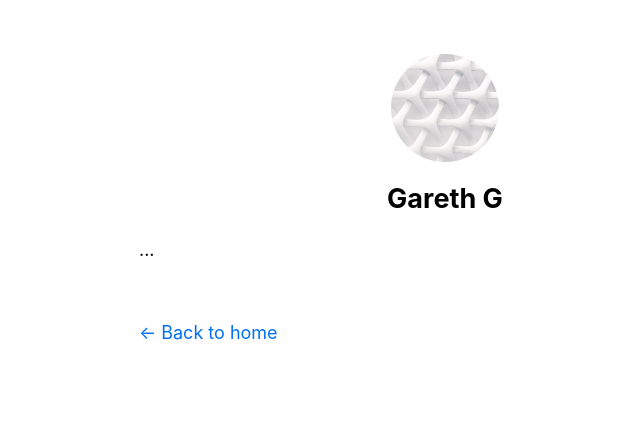
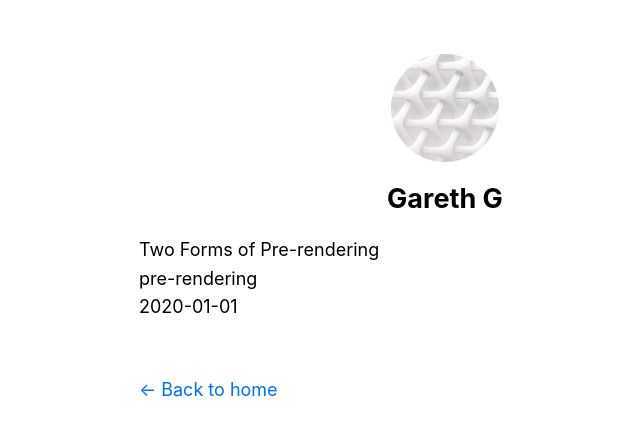
Before and after one commit to gareth-24/nextjs-blog, a Next.js app: page /posts/pre-rendering in a window 1280 px wide. Shown: the top 436 px of the page, without its empty margins (195-835 px from the left). Built offline with nearby package versions, Linux system fonts and the light colour scheme.

Commit message:
update posts.js with new route and implement getStaticProps

```diff
--- a/lib/posts.js
+++ b/lib/posts.js
@@ -58,3 +58,17 @@
     };
   });
 }
+
+export function getPostData(id) {
+  const fullPath = path.join(postsDirectory, `${id}.md`);
+  const fileContents = fs.readFileSync(fullPath, 'utf8');
+
+  // Use gray-matter to parse the post metadata section
+  const matterResult = matter(fileContents);
+
+  // Combine the data with the id
+  return {
+    id,
+    ...matterResult.data,
+  };
+}
--- a/pages/posts/[id].js
+++ b/pages/posts/[id].js
@@ -1,5 +1,31 @@
-import Layout from '../../components/layout';
+import Layout from '../../components/layout'
+import { getAllPostIds, getPostData } from '../../lib/posts'
 
-export default function Post() {
-  return <Layout>...</Layout>;
+export default function Post({ postData }) {
+  return (
+    <Layout>
+      {postData.title}
+      <br />
+      {postData.id}
+      <br />
+      {postData.date}
+    </Layout>
+  )
 }
+
+export async function getStaticPaths() {
+  const paths = getAllPostIds()
+  return {
+    paths,
+    fallback: false
+  }
+}
+
+export async function getStaticProps({ params }) {
+  const postData = getPostData(params.id)
+  return {
+    props: {
+      postData
+    }
+  }
+}
```
